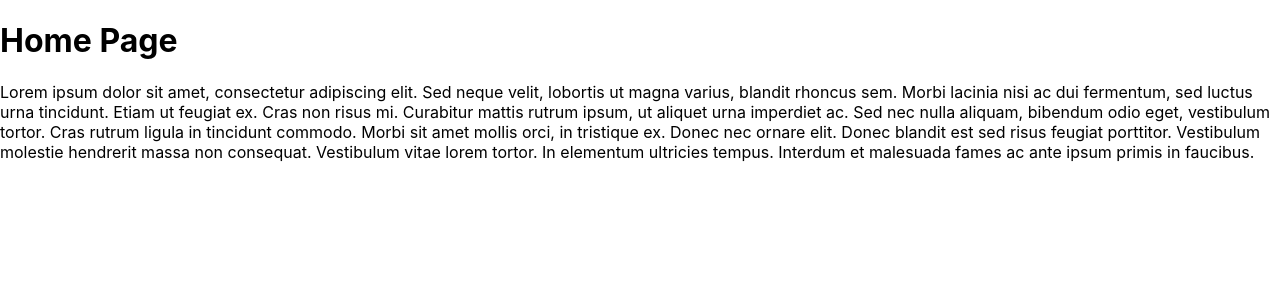
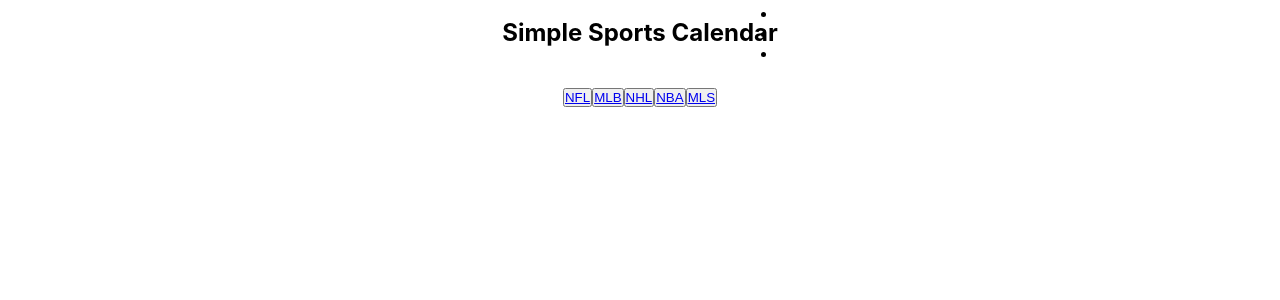
Before and after one commit to nathanrusselldev/simpleSportsCalendar, a React (Create React App) app: page / in a window 1280 px wide. Shown: the top 300 px of the page. Built offline with nearby package versions, Linux system fonts and the light colour scheme.

Commit message:
adding sports nav and nav basics

```diff
--- a/package.json
+++ b/package.json
@@ -9,6 +9,7 @@
     "axios": "^1.1.3",
     "react": "^18.2.0",
     "react-dom": "^18.2.0",
+    "react-router-dom": "^6.4.3",
     "react-scripts": "5.0.1",
     "web-vitals": "^2.1.4"
   },
--- a/src/App.js
+++ b/src/App.js
@@ -1,6 +1,6 @@
 import logo from './logo.svg';
 import './App.css';
-import Homepage from './components/pages/Homepage.js'
+import Homepage from './components/pages/Homepage.jsx'
 
 function App() {
   return (
--- /dev/null
+++ b/src/components/Nav.jsx
@@ -0,0 +1,18 @@
+import React from 'react';
+
+export default function navBar() {
+  return (
+    <nav className='navBar'>
+        <div className='header'>
+            <h1>Simple Sports Calendar</h1>
+        </div>
+        <div className='navLinks'>
+            <ul>
+                <li></li>
+                <li></li>
+                <li></li>
+            </ul>
+        </div>
+    </nav>
+  );
+}
--- /dev/null
+++ b/src/components/NavButton.jsx
@@ -0,0 +1,16 @@
+function NavButton({content, sendTo, onClick}) {
+    if (onClick) {
+        return (
+            <button className={content} onClick={onClick}>
+                {content}
+            </button>
+        )
+    }
+    return (
+        <button>
+            <a className={content} href={sendTo}>{content}</a>
+        </button>
+    );
+}
+
+export default NavButton;
--- /dev/null
+++ b/src/components/SportsNav.jsx
@@ -0,0 +1,17 @@
+import React from 'react'
+import NavButton from './NavButton';
+import navInnerContent from './navInnerContent';
+
+export default function Navbar() {
+        return (
+            <div className="sportsNavDiv">
+                <nav id="sportsNavButtons">
+                    <NavButton {...navInnerContent.nfl} />
+                    <NavButton {...navInnerContent.mlb} />
+                    <NavButton {...navInnerContent.nhl} />
+                    <NavButton {...navInnerContent.nba} />
+                    <NavButton {...navInnerContent.mls} />
+                </nav>
+            </div>
+        )
+}
--- /dev/null
+++ b/src/components/navInnerContent.js
@@ -0,0 +1,24 @@
+const navInnerContent = {
+    nfl: {
+        content: `NFL`,
+        sendTo: `/nfl`
+    },
+    mlb: {
+        content: `MLB`,
+        sendTo: `/mlb`
+    },
+    nhl: {
+        content: `NHL`,
+        sendTo: `/nhl`
+    },
+    nba: {
+        content: 'NBA',
+        sendTo: `/nba`,
+    },
+    mls: {
+        content: `MLS`,
+        sendTo: `/mls`
+    },
+}
+
+export default navInnerContent
--- a/src/components/pages/Homepage.js
+++ /dev/null
@@ -1,21 +0,0 @@
-import React from 'react';
-
-export default function Home() {
-  return (
-    <div>
-      <h1>Home Page</h1>
-      <p>
-        Lorem ipsum dolor sit amet, consectetur adipiscing elit. Sed neque
-        velit, lobortis ut magna varius, blandit rhoncus sem. Morbi lacinia nisi
-        ac dui fermentum, sed luctus urna tincidunt. Etiam ut feugiat ex. Cras
-        non risus mi. Curabitur mattis rutrum ipsum, ut aliquet urna imperdiet
-        ac. Sed nec nulla aliquam, bibendum odio eget, vestibulum tortor. Cras
-        rutrum ligula in tincidunt commodo. Morbi sit amet mollis orci, in
-        tristique ex. Donec nec ornare elit. Donec blandit est sed risus feugiat
-        porttitor. Vestibulum molestie hendrerit massa non consequat. Vestibulum
-        vitae lorem tortor. In elementum ultricies tempus. Interdum et malesuada
-        fames ac ante ipsum primis in faucibus.
-      </p>
-    </div>
-  );
-}
--- /dev/null
+++ b/src/components/pages/Homepage.jsx
@@ -0,0 +1,12 @@
+import React from 'react';
+import Nav from '../Nav'
+import SportsNav from '../SportsNav'
+
+export default function Homepage() {
+  return (
+    <div className='navs'>
+      <Nav />
+      <SportsNav />
+    </div>
+  );
+}
--- a/src/index.css
+++ b/src/index.css
@@ -1,3 +1,27 @@
+:root {
+  --navWidth:100vw;
+  --navHeight:65px;
+  --fullPageSize: calc(100vh - var(--navHeight));
+}
+
+* {
+  margin:0px;
+  padding:0px;
+}
+
+/* Nav styling. */
+nav {
+  width: var(--navWidth);
+  height: var(--navHeight);
+  display: flex;
+  justify-content: center;
+  align-items: center;
+}
+
+
+
+
+
 body {
   margin: 0;
   font-family: -apple-system, BlinkMacSystemFont, 'Segoe UI', 'Roboto', 'Oxygen',
--- a/test.html
+++ b/test.html
@@ -9,7 +9,7 @@
 <body style="background-color: black;">
 
 
+    <script src="./test.js"></script>
     <script src="https://cdnjs.cloudflare.com/ajax/libs/axios/1.1.3/axios.min.js"></script>
-    <script src="./test.js"></script>
 </body>
 </html>
```
Also changed, not shown: src/components/Nav.css (added), 1 other file (tests, documents, lock files or other folders).
